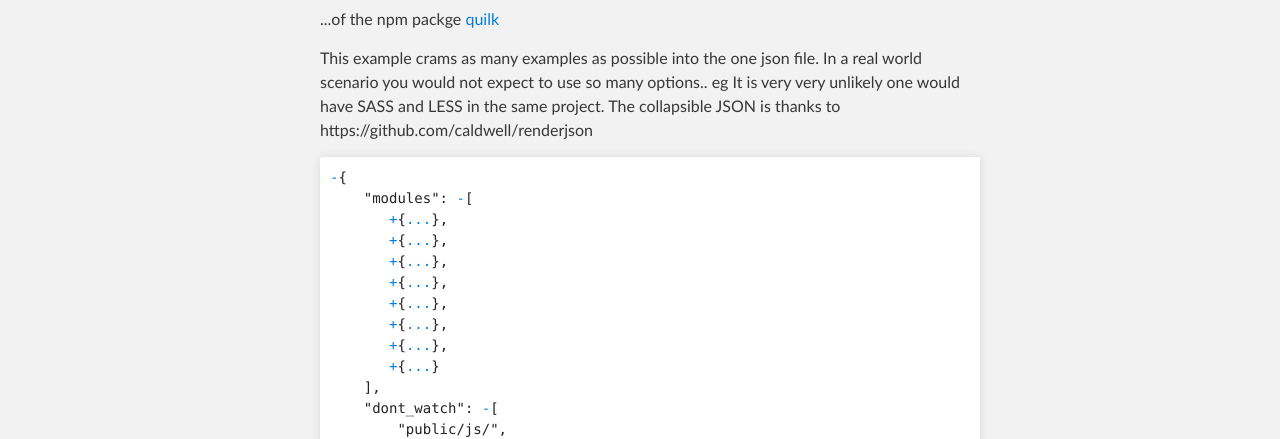
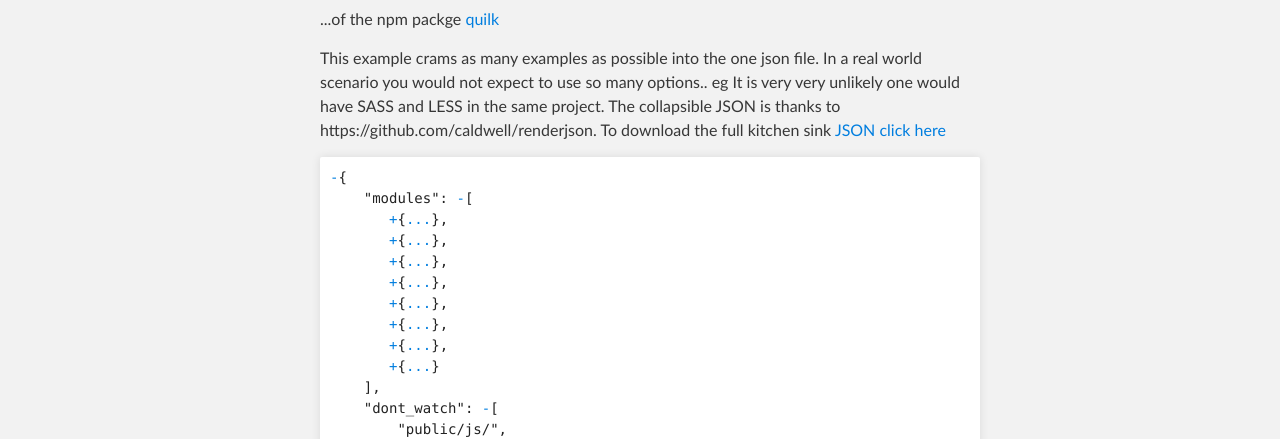
Before and after one commit to j-d-carmichael/quilk, a website: page index.html in a window 1280 px wide. Shown: the part 369-808 px from the top of the page. Drawn offline with nearby package versions, Linux system fonts and the light colour scheme.

Commit message:
downloadable kitchen sink example

```diff
--- a/index.html
+++ b/index.html
@@ -44,7 +44,7 @@
         <section id="main_content" class="inner">
             <h2>The "kitchen sink" exmaple quilk.json</h2>
             <p>...of the npm packge <a href="https://www.npmjs.com/package/quilk">quilk</a></p>
-            <p>This example crams as many examples as possible into the one json file. In a real world scenario you would not expect to use so many options.. eg It is very very unlikely one would have SASS and LESS in the same project. The collapsible JSON is thanks to https://github.com/caldwell/renderjson</p>
+            <p>This example crams as many examples as possible into the one json file. In a real world scenario you would not expect to use so many options.. eg It is very very unlikely one would have SASS and LESS in the same project. The collapsible JSON is thanks to https://github.com/caldwell/renderjson. To download the full kitchen sink <a href="javascripts/kitchenSink.json">JSON click here</a></p>
             <div class="json"></div>
 
             <div class="ads centered">
```
